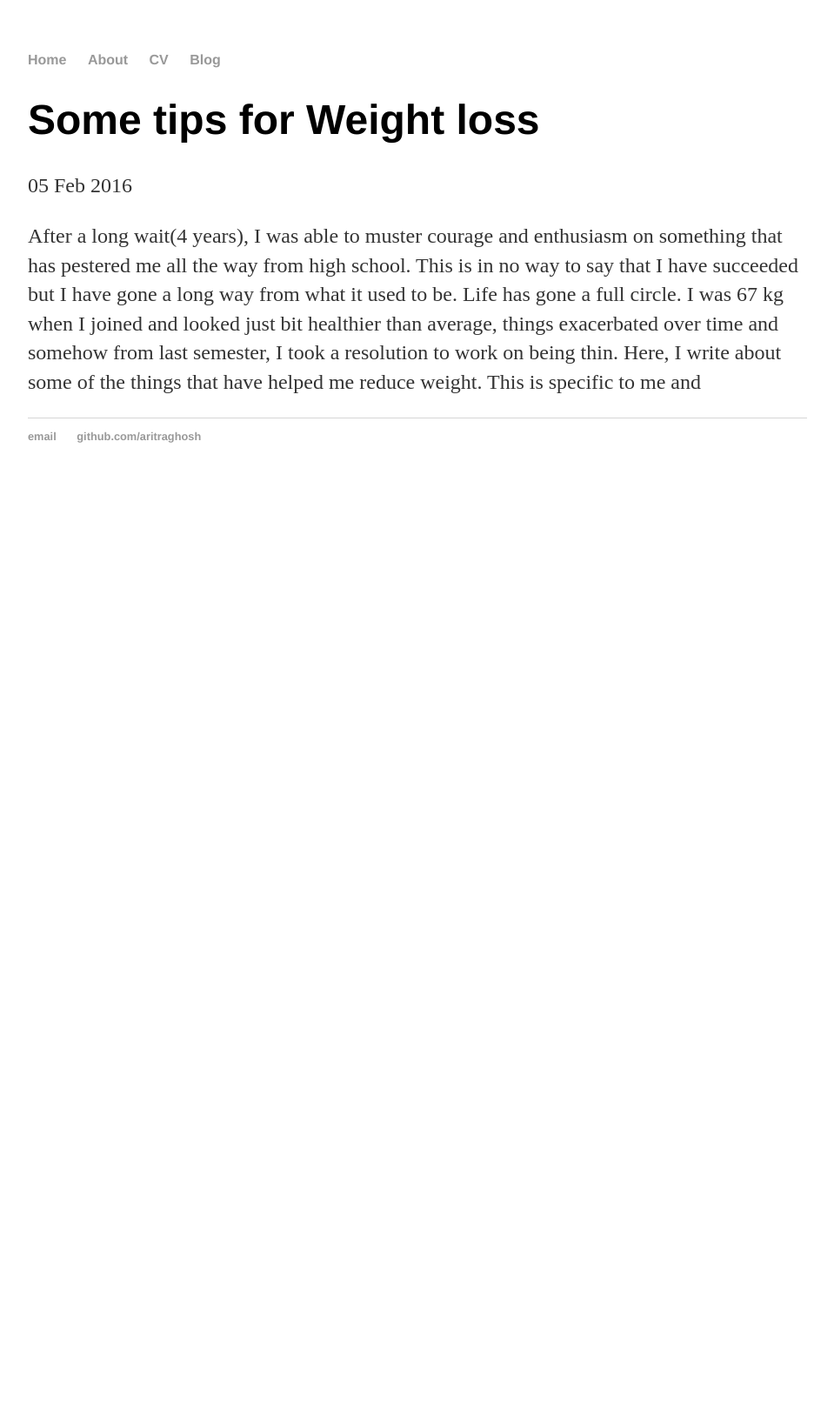
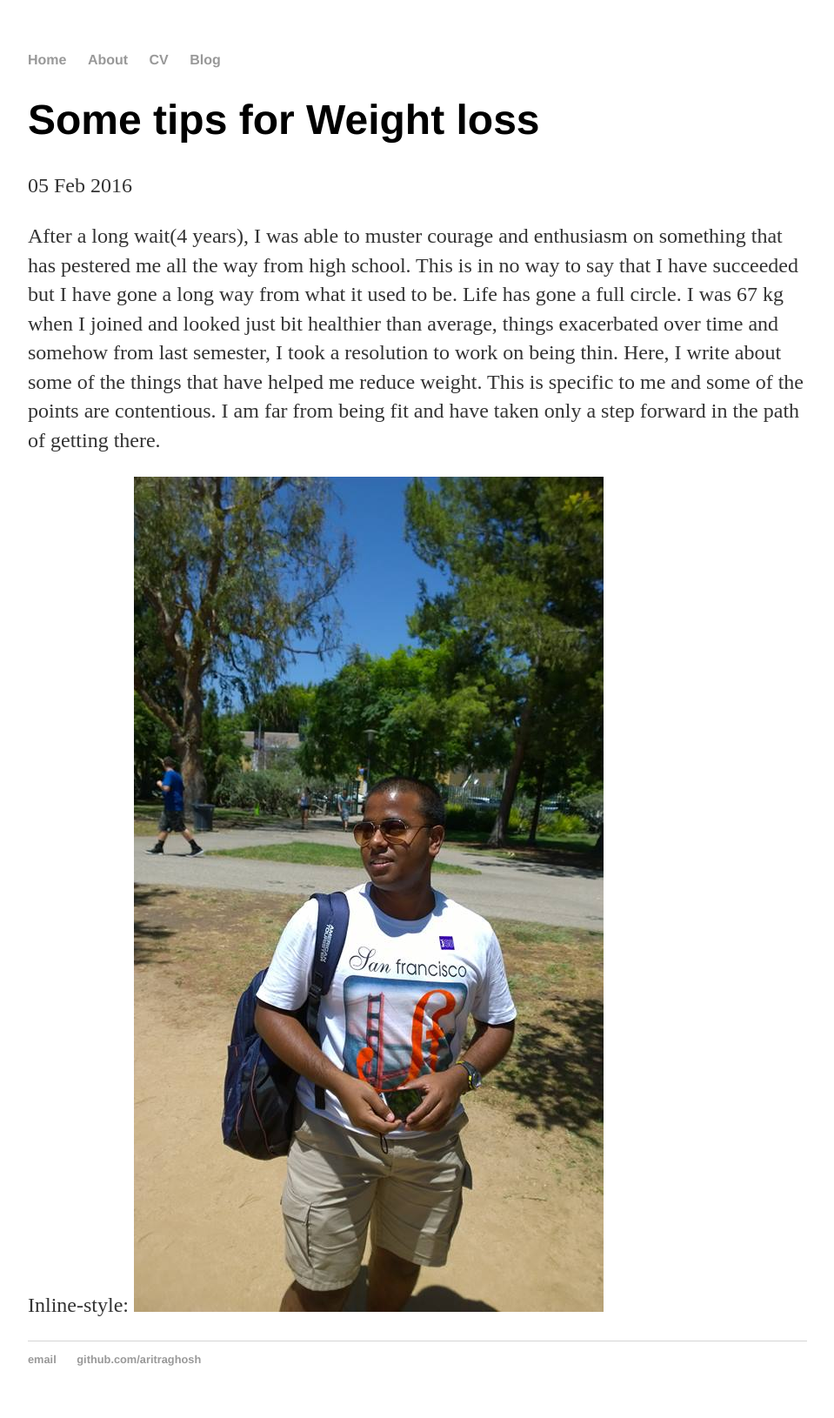
Before and after one commit to aritraghosh/aritraghosh.github.io, a Jekyll site: the page built from _posts/2016-02-05-some-tips-for-weight-loss.md, in a window 1280 px wide. Shown: the whole page at 87% size, without its empty margins (160-1119 px from the left). Built offline with Jekyll 4.4.1, drawn with Linux system fonts in a browser that asks for light colours; before the commit the page ends 900 px from its top, so only the background shows below that.

Commit message:
Update 2016-02-05-some-tips-for-weight-loss.md

```diff
--- a/_posts/2016-02-05-some-tips-for-weight-loss.md
+++ b/_posts/2016-02-05-some-tips-for-weight-loss.md
@@ -4,4 +4,8 @@ title: "Some tips for Weight loss"
 date: 2016-02-05
 ---
 
-After a long wait(4 years), I was able to muster courage and enthusiasm on something that has pestered me all the way from high school. This is in no way to say that I have succeeded but I have gone a long way from what it used to be. Life has gone a full circle. I was 67 kg when I joined and looked just bit healthier than average, things exacerbated over time and somehow from last semester, I took a resolution to work on being thin. Here, I write about some of the things that have helped me reduce weight. This is specific to me and
+After a long wait(4 years), I was able to muster courage and enthusiasm on something that has pestered me all the way from high school. This is in no way to say that I have succeeded but I have gone a long way from what it used to be. Life has gone a full circle. I was 67 kg when I joined and looked just bit healthier than average, things exacerbated over time and somehow from last semester, I took a resolution to work on being thin. Here, I write about some of the things that have helped me reduce weight. This is specific to me and some of the points are contentious. I am far from being fit and have taken only a step forward in the path of getting there.
+
+
+Inline-style:
+![alt text](https://github.com/aritraghosh/aritraghosh.github.io/blob/master/images/Aritra_old.jpg "Before I began")
```
